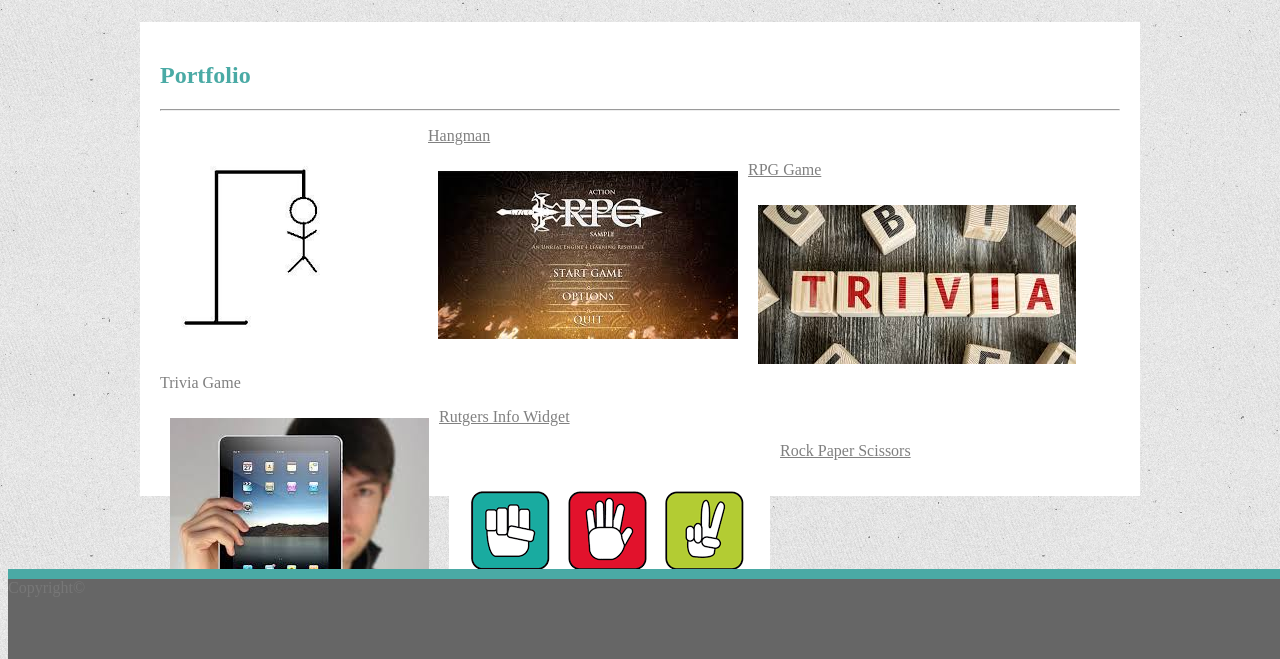
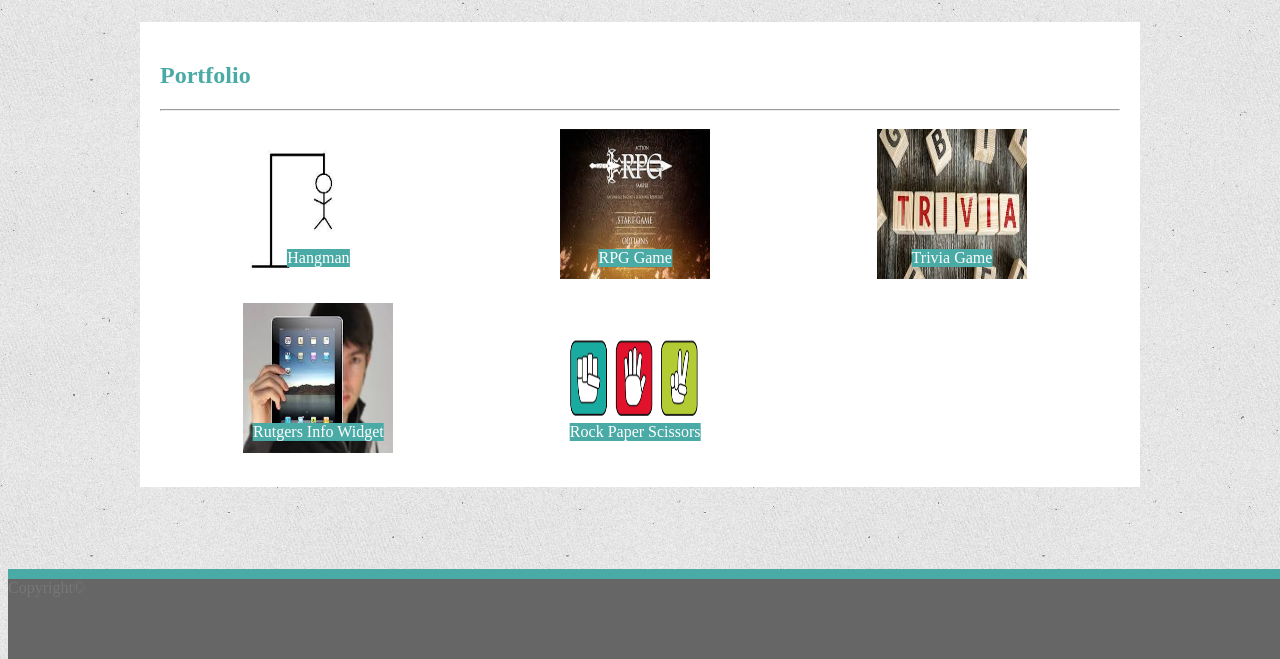
Before and after one commit to alexschu90/Basic-Portfolio-html-css-, a plain HTML site: page portfolio.html in a window 1280 px wide. Shown: the part 141-800 px from the top of the page. Drawn offline with Linux system fonts and the light colour scheme.

Commit message:
corrected images from one line and made two rows with overlayed text titles

```diff
--- a/assets/css/style.css
+++ b/assets/css/style.css
@@ -74,10 +74,12 @@ h2 {
 
 img {
     display: inline;
-    float: left;
     padding: 10px;
 }
 
+#proPic {
+    float: left;
+}
 
 .adjust {
     text-align: center;
@@ -87,8 +89,59 @@ img {
 }
 
 /* Portfolio Page */
+.container {
+    position: relative;
+    text-align: center;
+    color: white;
+    width: 33%;
+    float: left;
+  }
+
+img {
+    z-index: -1;
+    height: 150px;
+    width: 150px;
+}
+
+.portfolioText {
+    color: white;
+}
+
+.title {
+    position: absolute;
+    top: 80%;
+    left: 50%;
+    transform: translate(-50%, -50%);
+    background-color: #4aaaa5
+  }
 
 
+.clearfix {
+    overflow: auto;
+  }
+
+/*
+.row {
+    display: inline;
+}
+
+section img {
+    width: 150px;
+    height: 150px;
+    z-index: -1;
+} */
+
+/* p {
+    width: 150px;
+    position: relative;
+    margin: 0;
+} */
+.banner {
+    position: absolute;
+    top: 50%;
+    left: 50%;
+    transform: translate(-50%, -50%);
+}
 
 /* Contact Page */
 
--- a/portfolio.html
+++ b/portfolio.html
@@ -20,29 +20,52 @@
             </div>
         </div>
     </nav>
-    <section>
+    <section class="clearfix">
         <h2>Portfolio</h2>
         <hr>
-        <a href="#">
+        <div>
+            <div class="container">
+                <a href="#" class="portfolioText">
                     <img src="assets/images/hangman.png" alt="hangman">
-            <p>Hangman</p>
+                    <div class='title'>
+                        Hangman
+                    </div>
                 </a>
-        <a href="#">
-            <img src="assets/images/RPG.jpg" alt="rpg">
-            <p>RPG Game</p>
+            </div>
+            <div class="container">
+                <a href="#" class="portfolioText">
+                    <img src="assets/images/RPG.jpg" alt="hangman">
+                    <div class='title'>
+                        RPG Game
+                    </div>
                 </a>
-        <a>
-            <img src="assets/images/Trivia.jpg" alt="Trivia">
-            <p>Trivia Game</p>
+            </div>
+            <div class="container">
+                <a href="#" class="portfolioText">
+                    <img src="assets/images/Trivia.jpg" alt="hangman">
+                    <div class='title'>
+                        Trivia Game
+                    </div>
                 </a>
-        <a href="#">
-            <img src="assets/images/Widget.jpg" alt="widget">
-            <p>Rutgers Info Widget</p>
+            </div>
+<!-- second row -->
+            <div class="container">
+                <a href="#" class="portfolioText">
+                    <img src="assets/images/Widget.jpg" alt="hangman">
+                    <div class='title'>
+                        Rutgers Info Widget
+                    </div>
                 </a>
-        <a href="#">
-            <img src="assets/images/rps.png" alt="rock paper Scissors">
-            <p>Rock Paper Scissors</p>
+            </div>
+            <div class="container">
+                <a href="#" class="portfolioText">
+                    <img src="assets/images/rps.png" alt="hangman">
+                    <div class='title'>
+                        Rock Paper Scissors
+                    </div>
                 </a>
+            </div>
+        </div>
     </section>
     <footer>
         Copyright&copy;
```
Also changed, not shown: index.html (+1 -1 lines). Lines whose indentation alone changed are shown as unchanged.
